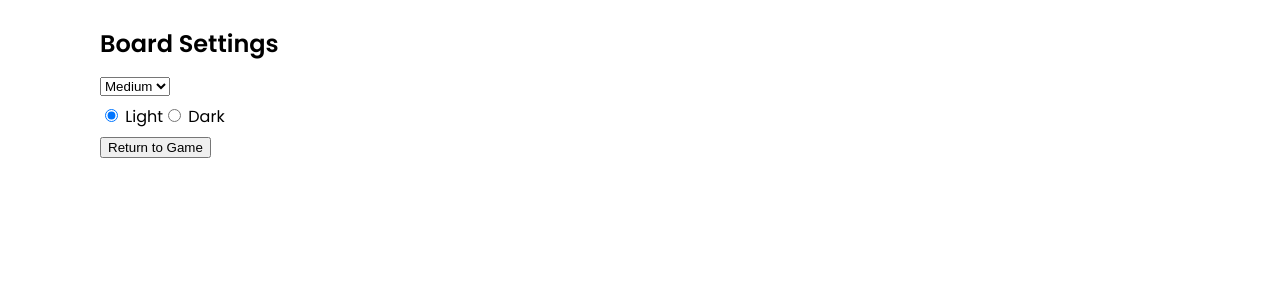
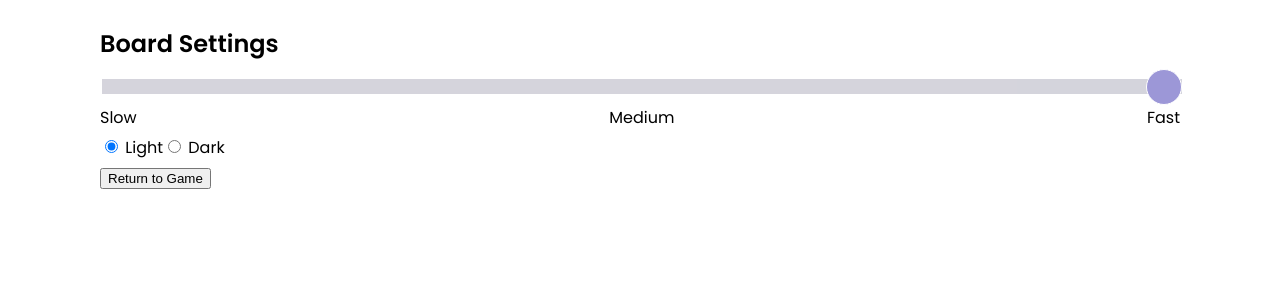
Before and after one commit to BattlesnakeOfficial/board, a React (Create React App) app: page /settings in a window 1280 px wide. Shown: the top 300 px of the page. Built offline with nearby package versions, Linux system fonts and the light colour scheme.

Commit message:
Re-introducing the slider component with better styling and snap support.
WIP

```diff
--- a/src/components/settings/playback/PlaybackSpeed.jsx
+++ b/src/components/settings/playback/PlaybackSpeed.jsx
@@ -1,10 +1,26 @@
+import style from "./PlaybackSpeed.module.css";
+
 const PlaybackSpeed = props => {
   return (
-    <select defaultValue={props.default} onChange={props.onChange}>
-      <option value={6}>Slow</option>
-      <option value={10}>Medium</option>
-      <option value={20}>Fast</option>
-    </select>
+    // <select defaultValue={props.default} onChange={props.onChange}>
+    //   <option value={6}>Slow</option>
+    //   <option value={10}>Medium</option>
+    //   <option value={20}>Fast</option>
+    // </select>
+    <div className="input-container">
+      <input
+        type="range"
+        min={1}
+        max={3}
+        value={props.default}
+        onChange={props.onChange}
+      />
+      <div className={style.labels}>
+        <span>Slow</span>
+        <span>Medium</span>
+        <span>Fast</span>
+      </div>
+    </div>
   );
 };
 
--- /dev/null
+++ b/src/components/settings/playback/PlaybackSpeed.module.css
@@ -0,0 +1,67 @@
+.labels {
+    display: flex;
+    justify-content: space-between;
+    margin: 1rem 0;
+}
+
+input[type="range"] {
+    appearance: none;
+    width: 100%; /* Full-width */
+    height: 15px; /* Specified height */
+    background: #c3c2ce; /* Grey background */
+    outline: none; /* Remove outline */
+    opacity: 0.7; /* Set transparency (for mouse-over effects on hover) */
+    transition: opacity .2s;/* 0.2 seconds transition on hover */
+}
+
+/*!* Mouse-over effects *!*/
+input[type="range"]:hover {
+    opacity: 1; /* Fully shown on mouse-over */
+}
+
+/* THUMB - todo add postcss-input-range to npm script OR use sass to create mixins */
+/* Special styling for WebKit/Blink */
+input[type=range]::-webkit-slider-thumb {
+    appearance: none;
+    width: 36px;
+    height: 36px;
+    border-radius: 50%;
+    border: 1px solid #ffffff;
+    background: #736cc7;
+    cursor: pointer;
+    margin-top: 0; /* You need to specify a margin in Chrome, but in Firefox and IE it is automatic */
+    /* box-shadow: 1px 1px 1px #000000, 0px 0px 1px #0d0d0d; Add cool effects to your sliders! */
+}
+
+/*!* All the same stuff for Firefox *!*/
+input[type=range]::-moz-range-thumb {
+    appearance: none;
+    width: 36px;
+    height: 36px;
+    border-radius: 50%;
+    border: 1px solid #ffffff;
+    background: #736cc7;
+    cursor: pointer;
+}
+
+/*!* All the same stuff for IE *!*/
+input[type=range]::-ms-thumb {
+    box-shadow: 1px 1px 1px #000000, 0px 0px 1px #0d0d0d;
+    border: 1px solid #000000;
+    height: 36px;
+    width: 16px;
+    border-radius: 3px;
+    background: #ffffff;
+    cursor: pointer;
+}
+
+/* Style track colour before & after thumb - not supported in chrome */
+input[type="range"]::-moz-range-progress {
+    background-color: #736cc7;
+    height: 15px;
+}
+
+input[type="range"]::-ms-fill-lower {
+    background-color: #736cc7;
+    /*height: 15px;*/
+}
```
